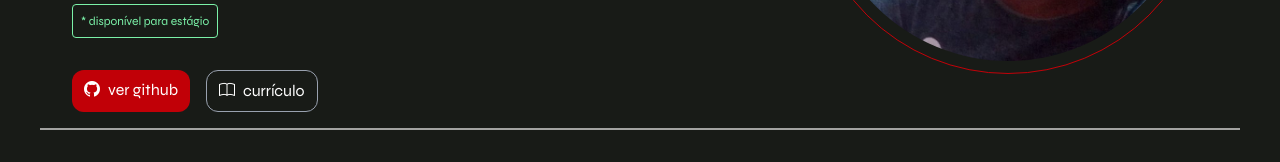
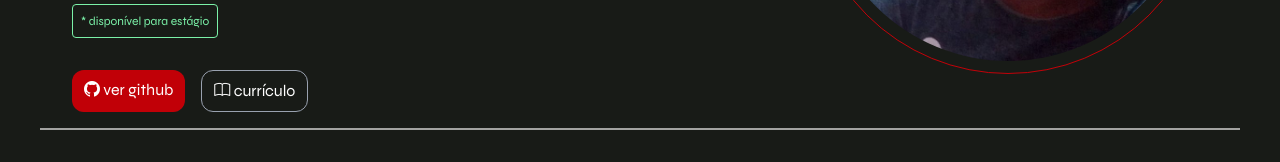
Before and after one commit to Paulo-Borges/portfolio-angular, an Angular app: page / in a window 1280 px wide. Shown: the part 462-624 px from the top of the page. Built offline with nearby package versions, Linux system fonts and the light colour scheme.

Commit message:
feat: Incluindo roteamnto na pagina e curriculo

```diff
--- a/src/app/app.html
+++ b/src/app/app.html
@@ -18,8 +18,13 @@
     </button>
     </div>
     <div class="flex gap-4 ">
-      <button class="flex gap-2 cursor-pointer bg-red-700 hover:bg-red-500 text-white py-2 px-3 rounded-xl"><i class="bi bi-github"></i>ver github</button>
-      <button class="flex gap-2 cursor-pointer bg-transparent border border-gray-400  text-white hover:text-red-600 py-2 px-3 rounded-xl"><i class="bi bi-book"></i>currículo</button>
+      <button class="flex gap-4 cursor-pointer bg-red-700 hover:bg-red-500 text-white py-2 px-3 rounded-xl">
+        <a href="https://github.com/Paulo-Borges" target="_blank">
+          <i class="bi bi-github"></i>  ver github
+        </a></button>
+      <button class="flex gap-2 cursor-pointer bg-transparent border border-gray-400  text-white hover:text-red-600 py-2 px-3 rounded-xl">
+        <a href="curriculo.pdf" target="_blank">
+        <i class="bi bi-book"></i>  currículo</a></button>
     </div>
   </div>
   <div class="w-full max-w-[400px] flex justify-center items-center">
--- a/src/app/components/about/about.html
+++ b/src/app/components/about/about.html
@@ -1,4 +1,4 @@
-<section class="border-b-2 px-8 py-9">
+<section id="about" class="border-b-2 px-8 py-9">
     <div class="flex gap-3 items-center">
         <h1 class=" text-white text-sm sm:text-2xl font-semibold pb-8 sm:py-8">sobre mim</h1>
         <p class="border-b-2 hidden sm:flex w-[83%]  h-1"></p>
--- a/src/app/components/contact/contact.html
+++ b/src/app/components/contact/contact.html
@@ -1,4 +1,4 @@
-<section class="border-b-2 px-8 py-9 ">
+<section id="contact" class="border-b-2 px-8 py-9 ">
     <div class="flex gap-3 items-center">
       <h1 class="text-white text-sm sm:text-2xl font-semibold p-8 sm:py-8">Contato</h1>
 
--- a/src/app/components/header/header.html
+++ b/src/app/components/header/header.html
@@ -6,10 +6,19 @@
         </div>
         <div class="hidden sm:flex">
             <ul class="flex gap-6 ">
-                <li class="text-neutral-50 hover:text-red-500">SOBRE</li>
-                <li class="text-neutral-50 hover:text-red-500">PROJETOS</li>
-                <li class="text-neutral-50 hover:text-red-500">SKILLS</li>
-                <li class="text-neutral-50 hover:text-red-500">CONTATO</li>
+                <li class="text-neutral-50 hover:text-red-500">
+                    <a href="#about">SOBRE</a>
+                </li>
+                <li class="text-neutral-50 hover:text-red-500">
+                    <a href="#projects">PROJETOS</a>
+                </li>
+                <li class="text-neutral-50 hover:text-red-500">
+                    <a href="#skills">SKILLS</a>
+                </li>
+                <li class="text-neutral-50 hover:text-red-500">
+                    <a href="#contact">CONTATO</a>
+
+                </li>
             </ul>
         </div>
         <div>
--- a/src/app/components/projects/projects.component/projects.component.html
+++ b/src/app/components/projects/projects.component/projects.component.html
@@ -1,4 +1,4 @@
-<section class="border-b-2 px-8 py-9 ">
+<section id="projects" class="border-b-2 px-8 py-9 ">
   <div class="flex gap-3 items-center">
     <h1 class="text-white text-sm sm:text-2xl font-semibold p-8 sm:py-8">Meus Projetos</h1>
     <p class="border-b-2 w-[83%] hidden sm:flex h-1"></p>
--- a/src/app/components/skills/skills.html
+++ b/src/app/components/skills/skills.html
@@ -1,4 +1,4 @@
-<section class="border-b-2 px-8 py-9 ">
+<section id="skills" class="border-b-2 px-8 py-9 ">
     <div class="flex gap-3 items-center">
       <h1 class="text-white text-sm sm:text-2xl font-semibold p-8 sm:py-8">Stack técnica</h1>
       <p class="border-b-2 w-[72%] hidden sm:flex sm:w-[83%] h-1"></p>
--- a/src/styles.css
+++ b/src/styles.css
@@ -14,3 +14,7 @@ Body {
     background-color: #181b17;
     color: #ffffff98;
 }
+
+/* html {
+    scroll-behavior: smooth;
+  } */
```
Also changed, not shown: 1 other file (tests, documents, lock files or other folders).
